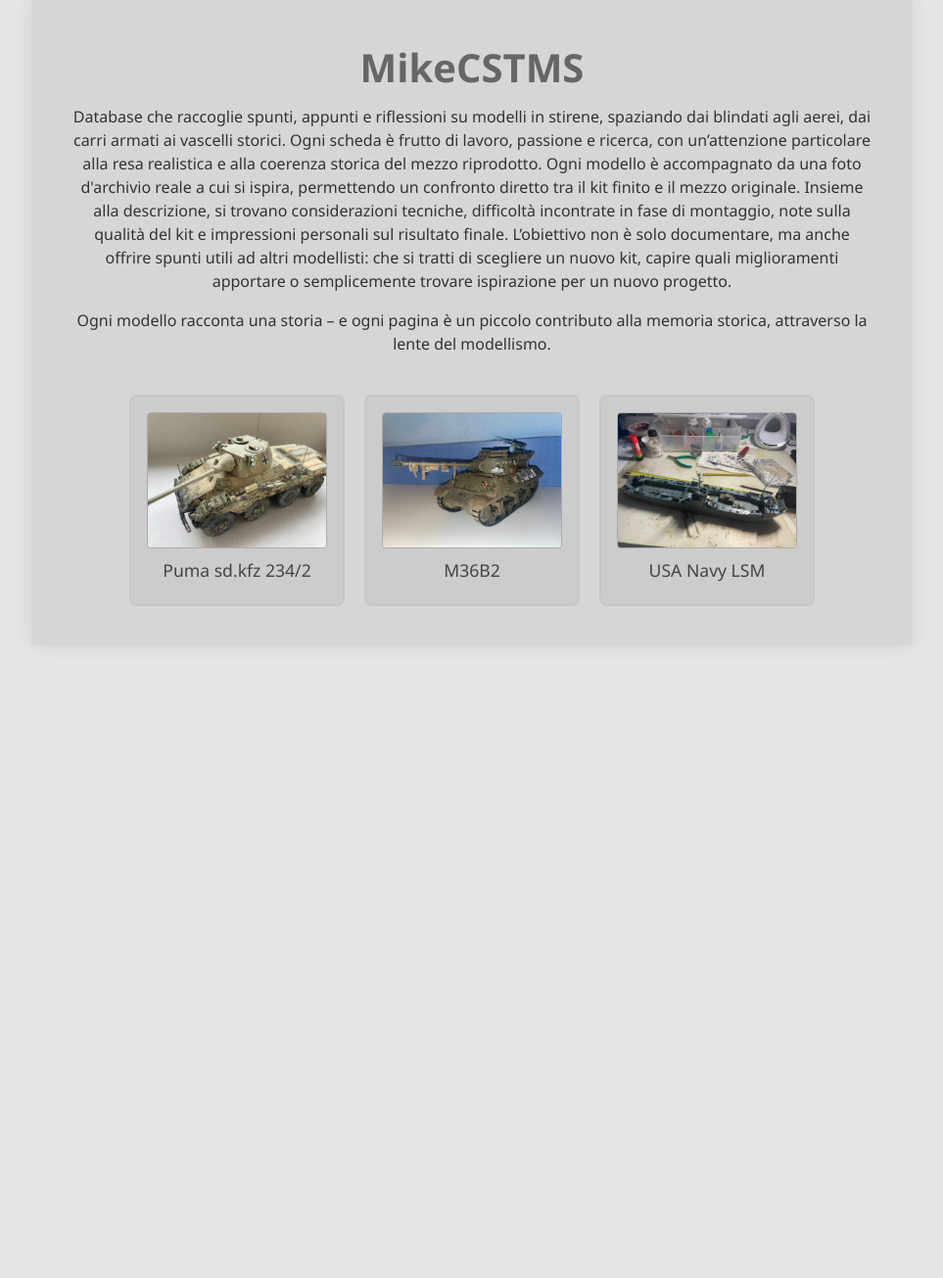
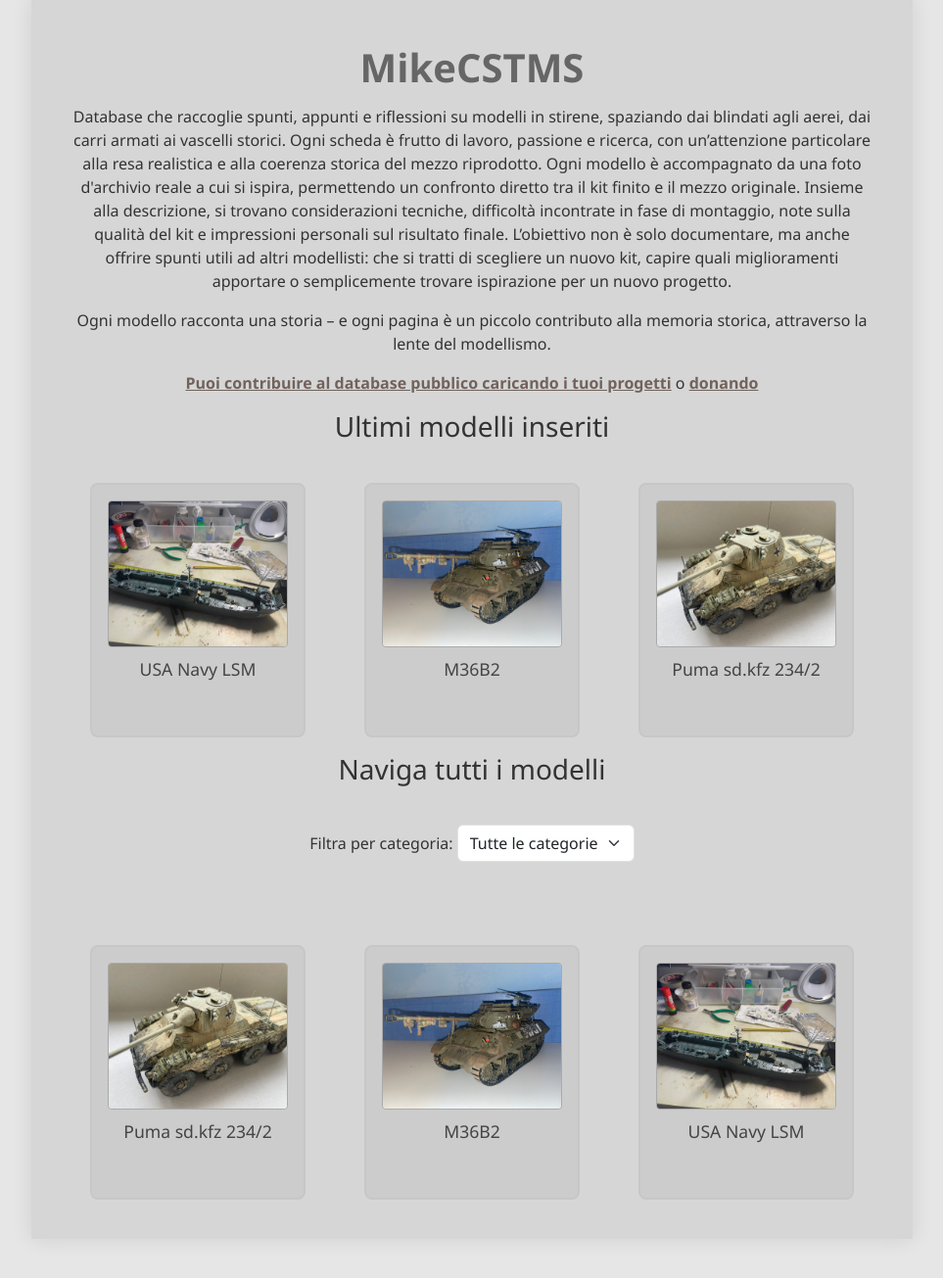
Before and after one commit to michi2309/HTML, a PHP site: page / in a window 1280 px wide. Shown: the part 41-1346 px from the top of the page at 98% size, without its empty margins (158-1121 px from the left). Before the commit the page ends 700 px from the top, so only its background shows below. Run offline with PHP 8.4, Linux system fonts and the light colour scheme; data comes from the database, SQL or seed files in the repository.

Commit message:
categorie

```diff
--- a/finequarta/blocco.css
+++ b/finequarta/blocco.css
@@ -2,8 +2,17 @@
     display: flex;
     flex-wrap: wrap;
     justify-content: center;
+    align-items: center;      /* aggiungi questa riga */
     gap: 20px;
     margin-top: 40px;
+    width: 100%;
+    min-height: 240px;        /* opzionale: assicura un minimo spazio verticale */
+}
+
+/* Per centrare la card anche quando ce n'è solo una */
+.card-container > .card {
+    margin-left: auto;
+    margin-right: auto;
 }
 
 .card {
@@ -11,14 +20,21 @@
     border: 2px solid #c7c7c7;
     border-radius: 8px;
     width: 220px;
+    height: 260px;           /* altezza fissa per tutte le card */
     padding: 16px;
     text-align: center;
     transition: transform 0.2s ease;
+    display: flex;
+    flex-direction: column;
+    justify-content: flex-start;
+    align-items: center;
+    box-sizing: border-box;
 }
 
 .card img {
     width: 100%;
-    height: auto;
+    height: 150px;           /* altezza fissa per l'immagine */
+    object-fit: cover;       /* taglia/scala l'immagine per riempire lo spazio */
     border-radius: 4px;
     border: 1px solid #aaa;
     margin-bottom: 12px;
--- a/finequarta/index.php
+++ b/finequarta/index.php
@@ -7,37 +7,35 @@
     <script src="https://cdn.jsdelivr.net/npm/bootstrap@5.3.3/dist/js/bootstrap.bundle.min.js" integrity="sha384-YvpcrYf0tY3lHB60NNkmXc5s9fDVZLESaAA55NDzOxhy9GkcIdslK1eN7N6jIeHz" crossorigin="anonymous"></script>
     <link rel="stylesheet" href="style.css">
     <link rel="stylesheet" href="blocco.css">
-
     <link rel="icon" type="image/x-icon" href="./icona.ico">
 </head>
 <body>
     <div class="container">
         <p class="titolo">MikeCSTMS</p>
-<p class="sottotitolo">Database che raccoglie spunti, appunti e riflessioni su modelli in stirene, spaziando dai blindati agli aerei, dai carri armati ai vascelli storici. Ogni scheda è frutto di lavoro, passione e ricerca, con un’attenzione particolare alla resa realistica e alla coerenza storica del mezzo riprodotto. Ogni modello è accompagnato da una foto d'archivio reale a cui si ispira, permettendo un confronto diretto tra il kit finito e il mezzo originale. Insieme alla descrizione, si trovano considerazioni tecniche, difficoltà incontrate in fase di montaggio, note sulla qualità del kit e impressioni personali sul risultato finale. L’obiettivo non è solo documentare, ma anche offrire spunti utili ad altri modellisti: che si tratti di scegliere un nuovo kit, capire quali miglioramenti apportare o semplicemente trovare ispirazione per un nuovo progetto.</p> <p class="sottotitolo"> Ogni modello racconta una storia – e ogni pagina è un piccolo contributo alla memoria storica, attraverso la lente del modellismo.</p>
+        <p class="sottotitolo">Database che raccoglie spunti, appunti e riflessioni su modelli in stirene, spaziando dai blindati agli aerei, dai carri armati ai vascelli storici. Ogni scheda è frutto di lavoro, passione e ricerca, con un’attenzione particolare alla resa realistica e alla coerenza storica del mezzo riprodotto. Ogni modello è accompagnato da una foto d'archivio reale a cui si ispira, permettendo un confronto diretto tra il kit finito e il mezzo originale. Insieme alla descrizione, si trovano considerazioni tecniche, difficoltà incontrate in fase di montaggio, note sulla qualità del kit e impressioni personali sul risultato finale. L’obiettivo non è solo documentare, ma anche offrire spunti utili ad altri modellisti: che si tratti di scegliere un nuovo kit, capire quali miglioramenti apportare o semplicemente trovare ispirazione per un nuovo progetto.</p>
+        <p class="sottotitolo">Ogni modello racconta una storia – e ogni pagina è un piccolo contributo alla memoria storica, attraverso la lente del modellismo.</p>
+        <p class="sottotitolo"><a href='inserimento.php'>Puoi contribuire al database pubblico caricando i tuoi progetti</a> o <a href='https://www.paypal.com/paypalme/m1ki2309'>donando</a></p>
 <?php
-    $db_host = "localhost"; // stesso host nel quale sta girando l’applicazione php
+    $db_host = "localhost";
     $db_user = "root";
     $db_password = "root";
-    $db_name = "modellismo"; //il nome del database interessato
+    $db_name = "modellismo";
 
-        $myconn = new mysqli($db_host, $db_user, $db_password, $db_name); // eseguo la connessione
-                if ($myconn -> connect_errno) { // controllo la connessione
+    $myconn = new mysqli($db_host, $db_user, $db_password, $db_name);
+    if ($myconn->connect_errno) {
         echo "<p>Failed to connect to MySQL: $myconn->connect_error</p>";
         exit();
-                }else{
-                        //* 1) scrivo/preparo una query sql
-                    $mia_query = "SELECT id, nome, immagine1 FROM modello"; //mi prendo quello che mi interessa dal database
-                        //* 2) eseguo la query
-                    $result = $myconn->query($mia_query); //metodo per eseguire la query
-                        //* 3) controllo di quante righe è costituita la query
-                    $numrows = $result->num_rows; // conto le righe trovate
-                        //* 4) controllo che la tabella non sia vuota\nulla
-                    if ($result) { // eseguo la query
-                        echo '<div class="card-container">'; // apro una sola volta il div per la card-container
-                        for ($i=0; $i<$numrows; $i++){ // ciclo for che ripete per il numero di occorrenze trovate
-                            $resrow = $result->fetch_row(); // recupero un record alla volta dalla tabella restituita dalla query
-
-                            $id = $resrow[0]; //* il record è trattato come un array, ogni colonna ha l’indice corrispondente, questo è l'ID
+    }
+?>
+        <h3 class="sottotitolo">Ultimi modelli inseriti</h3>
+        <div class="card-container">
+<?php
+    // Query per gli ultimi modelli inseriti
+    $mia_query = "SELECT id, nome, immagine1 FROM modello ORDER BY id DESC LIMIT 3";
+    $result = $myconn->query($mia_query);
+    if ($result && $result->num_rows > 0) {
+        while ($resrow = $result->fetch_row()) {
+            $id = $resrow[0];
             $nome = $resrow[1];
             $foto = $resrow[2];
             echo '<div class="card">';
@@ -47,13 +45,79 @@
             echo "</a>";
             echo "</div>";
         }
-                                    echo '</div>'; // chiudo il div per la card-container
+    } else {
+        echo "<p>Nessun modello trovato.</p>";
     }
-                    $result -> free_result(); // libero la memoria, cosa buona da fare quando si termina
+    $result->free_result();
+    $myconn->close();
+?>
+        </div>
+        <p></p>
+        <p></p>
+        <p></p>
+                <h3 class="sottotitolo">Naviga tutti i modelli</h3>
+        <div class="card-container">
+<?php
+    $myconn = new mysqli($db_host, $db_user, $db_password, $db_name);
+    if ($myconn->connect_errno) {
+        echo "<p>Failed to connect to MySQL: $myconn->connect_error</p>";
+        exit();
+    }
+    // Recupera tutte le categorie
+    $categorie = [];
+    $res = $myconn->query("SELECT id, nome FROM categoria");
+    while ($row = $res->fetch_assoc()) {
+        $categorie[] = $row;
+    }
+    $res->free();
 
+    // Categoria selezionata
+    $categoria_scelta = isset($_GET['categoria']) ? intval($_GET['categoria']) : 0;
+
+    // Menu a tendina categorie
+    echo '<form method="GET" action="index.php" class="mb-4">';
+    echo '<label for="categoria" class="form-label">Filtra per categoria:</label> ';
+    echo '<select name="categoria" id="categoria" class="form-select w-auto d-inline" onchange="this.form.submit()">';
+    echo '<option value="0">Tutte le categorie</option>';
+    foreach ($categorie as $cat) {
+        $selected = ($cat['id'] == $categoria_scelta) ? 'selected' : '';
+        echo "<option value=\"{$cat['id']}\" $selected>{$cat['nome']}</option>";
     }
-                $myconn -> close(); // chiudo la connessione
+    echo '</select>';
+    echo '</form>';
+
+    // Query modelli in base alla categoria scelta
+    if ($categoria_scelta > 0) {
+        $mia_query = "SELECT m.id, m.nome, m.immagine1
+                      FROM modello m
+                      JOIN catalogo c ON m.id = c.id_modello
+                      WHERE c.id_categoria = $categoria_scelta";
+    } else {
+        $mia_query = "SELECT id, nome, immagine1 FROM modello";
+    }
+
+    $result = $myconn->query($mia_query);
+    if ($result && $result->num_rows > 0) {
+        echo '<div class="card-container">';
+        while ($resrow = $result->fetch_row()) {
+            $id = $resrow[0];
+            $nome = $resrow[1];
+            $foto = $resrow[2];
+            echo '<div class="card">';
+            echo "<a href='modello.php?id=$id'>";
+            echo "<img src='assets/$foto' alt='$nome'>";
+            echo "<h3>$nome</h3>";
+            echo "</a>";
+            echo "</div>";
+        }
+        echo '</div>';
+    } else {
+        echo "<p>Nessun modello trovato per questa categoria.</p>";
+    }
+    $result->free_result();
+    $myconn->close();
 ?>
+        </div>
     </div>
 </body>
 </html>
--- a/finequarta/inserimento.php
+++ b/finequarta/inserimento.php
@@ -25,6 +25,11 @@
         </p>
 
         <p>
+            <label for="utente">Utente: </label>
+            <input type="text" name="utente"><br/>
+        </p>
+
+        <p>
             Seleziona immagine da caricare:
             <input type="file" name="fileToUploadOwn">
         </p>
--- a/finequarta/inserisci_db.php
+++ b/finequarta/inserisci_db.php
@@ -52,7 +52,7 @@ function uploadImmagineOwn(){
     }
     }
 
-    function uploadImmagineOld(){
+function uploadImmagineOld(){
         // Cartella in cui caricare i file
         $target_dir = "./assets/";
         $target_file = $target_dir . basename($_FILES["fileToUploadOld"]["name"]); // nome del file
@@ -106,10 +106,12 @@ function uploadImmagineOwn(){
     $descrizione_modello = $_POST['descrizione'];
     $img1 = basename($_FILES["fileToUploadOwn"]["name"]);
     $img2 = basename($_FILES["fileToUploadOld"]["name"]);
+    $utente_modello = $_POST['utente'];
 
     echo "<p>$nome_modello</p>";
     echo "<p>$dati_modello</p>";
     echo "<p>$descrizione_modello</p>";
+    echo "<p>$utente_modello</p>";
 
     $db_host = "localhost"; // stesso host nel quale sta girando l’applicazione php
     $db_user = "root"; // il vostro utente
@@ -124,7 +126,7 @@ function uploadImmagineOwn(){
         echo "<p>Connessione eseguita correttamente a MySQL</p>";
 
         // 1) scrivo/preparo una query sql
-        $mia_query = "INSERT INTO modello (nome, dati, descrizione, immagine1, immagine2) VALUES ('$nome_modello','$dati_modello','$descrizione_modello','$img1', '$img2')"; // query di inserimento
+        $mia_query = "INSERT INTO modello (nome, dati, descrizione, immagine1, immagine2, user) VALUES ('$nome_modello','$dati_modello','$descrizione_modello','$img1', '$img2', '$utente_modello')"; // query di inserimento
         echo $mia_query; // stampo a video la mia query
 
         // 2) eseguo la query
--- a/finequarta/style.css
+++ b/finequarta/style.css
@@ -21,6 +21,7 @@ body {
     background-color: #d6d6d6;     /* colore del riquadro centrale */
     box-shadow: 0 0 20px rgba(0, 0, 0, 0.1); /* effetto distacco */
 }
+
 
 /* TITOLI */
 h1 {
@@ -101,3 +102,19 @@ h2 {
 .sottotitolo {
     text-align: center;
 }
+
+.sottotitolo a{
+    text-align: center;
+        color: #71625C;
+    font-weight: 600;
+}
+
+.mostrautente {
+    font-style: italic;
+    font-size: 0.8rem;
+    color: #71625C;
+    text-align: center;
+    margin-top: 10px;
+    margin-bottom: 10px;
+    font-weight: 600;
+}
```
Also changed, not shown: finequarta/modello.php (+17 -4 lines), finequarta/assets/AA1zKR6E.jpg (added), finequarta/assets/Gl36TCu.jpeg (added), finequarta/assets/IMG_2222.JPEG (added), finequarta/assets/IMG_4082.JPEG (added), finequarta/assets/IMG_4084.JPEG (added), finequarta/assets/IMG_4085.JPEG (added), finequarta/assets/IMG_4087.JPEG (added), finequarta/assets/IMG_4089.JPEG (added), finequarta/assets/IMG_4092.JPEG (added), finequarta/assets/p38.jpg (added), finequarta/assets/p38dow.jpg (added), finequarta/assets/vrm7EoN.jpg (added). Lines whose indentation alone changed are shown as unchanged.
